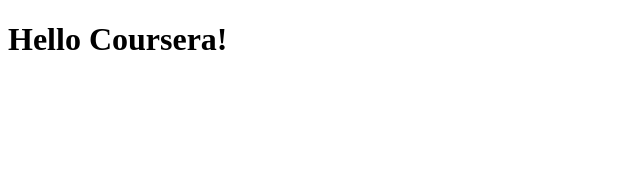
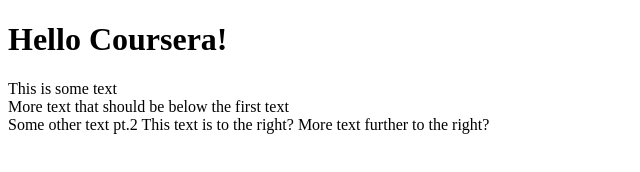
Before and after one commit to Fortissimo156/website-practice, a plain HTML site: page site/index.html in a window 1280 px wide. Shown: the whole page, without its empty margins (0-640 px from the left). Drawn offline with Linux system fonts and the light colour scheme.

Commit message:
Testing block/flow and inline/phrasing elements

```diff
--- a/site/index.html
+++ b/site/index.html
@@ -5,5 +5,7 @@
 </head>
 <body>
 <h1>Hello Coursera!</h1>
+<div> This is some text </div> <span> More text that should be below the first text </span> <div> Some other text pt.2 <span> This text is to the right? </span> <span> More text further to the right? </span> </div>
+
 </body>
 </html>
```
